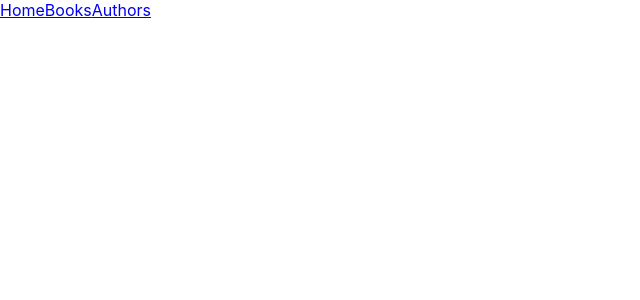
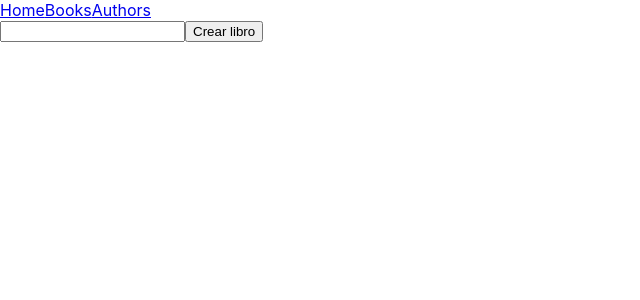
Before and after one commit to aruvaro88/soamee-book-test, a React (Create React App) app: page /createbook in a window 1280 px wide. Before the commit this address had no page. Shown: the top 300 px of the page, without its empty margins (0-640 px from the left). Built offline with nearby package versions, Linux system fonts and the light colour scheme.

Commit message:
servicios, componente lista y formulario

```diff
--- a/package.json
+++ b/package.json
@@ -6,10 +6,12 @@
     "@testing-library/jest-dom": "^5.16.1",
     "@testing-library/react": "^11.2.7",
     "@testing-library/user-event": "^12.8.3",
+    "axios": "^0.24.0",
     "react": "^17.0.2",
+    "react-bootstrap": "^2.0.3",
     "react-dom": "^17.0.2",
+    "react-router": "5.2.0",
     "react-router-dom": "^6.1.0",
-    "react-router": "5.2.0",
     "react-scripts": "4.0.3",
     "web-vitals": "^1.1.2"
   },
--- a/src/App.js
+++ b/src/App.js
@@ -4,6 +4,7 @@ import { Home } from "./components/Home/home"
 import { Booklist } from "./components/Booklist/Booklist"
 import { Navbar } from "./components/Navbar/Navbar"
 import { Authors } from "./components/Authors/Authors"
+import {BookForm } from "./components/BookForm/bookForm"
 
 function App() {
   return (
@@ -13,6 +14,7 @@ function App() {
         <Route path="/" element={<Home />}></Route>
         <Route path="/books" element={<Booklist />}></Route>
         <Route path="/authors" element={<Authors />}></Route>
+        <Route path="/createbook" element={<BookForm />}></Route>
       </Routes>
     </BrowserRouter>
   )
--- /dev/null
+++ b/src/Services/books/booksService.js
@@ -0,0 +1,15 @@
+import axios from "axios"
+
+export const getAllBooks = () => {
+  return axios.get("https://jsonplaceholder.typicode.com/photos").then((response) => {
+    const { data } = response
+    return data
+  })
+}
+
+export const createBook = () => {
+  return axios.post("https://jsonplaceholder.typicode.com/photos").then((response) => {
+    const { data } = response
+    return data
+  })
+}
--- /dev/null
+++ b/src/components/BookCard/bookCard.js
@@ -0,0 +1,12 @@
+import React from "react"
+
+export const BookCard = ({ title, thumbnailUrl }) => {
+  return (
+    <>
+      <li>
+        <img src={thumbnailUrl} alt="small"></img>
+        <h4>{title}</h4>
+      </li>
+    </>
+  )
+}
--- /dev/null
+++ b/src/components/BookForm/bookForm.js
@@ -0,0 +1,30 @@
+import React, { useState } from "react"
+import { createBook } from "../../Services/books/booksService"
+
+export const BookForm = () => {
+  const [newBook, setNewBook] = useState("")
+
+  const handleChange = (event) => {
+    setNewBook(event.target.value)
+  }
+
+  const handleSubmit = (event) => {
+    event.preventDefault()
+    const bookToAdd = {
+      albumId: 1,
+      title: newBook,
+      url: "https://via.placeholder.com/600/771796",
+      thumbnailUrl: "https://via.placeholder.com/150/771796",
+    }
+    createBook(bookToAdd)
+    setNewBook("")
+  }
+  return (
+    <>
+      <form onSubmit={handleSubmit}>
+        <input type="text" onChange={handleChange} value={newBook}></input>
+        <button>Crear libro</button>
+      </form>
+    </>
+  )
+}
--- a/src/components/Booklist/Booklist.js
+++ b/src/components/Booklist/Booklist.js
@@ -1,6 +1,31 @@
-import React from "react"
+import React, { useEffect, useState } from "react"
 import "./Booklist.css"
+import { getAllBooks, createBook } from "../../Services/books/booksService"
+import { BookCard } from "../BookCard/bookCard"
+import Button from "react-bootstrap/Button"
+import { Link } from "react-router-dom"
 
 export const Booklist = () => {
-  return <h1>soy la lista de libros</h1>
+  const [books, setBooks] = useState([])
+
+  useEffect(() => {
+    getAllBooks().then((books) => {
+      setBooks(books)
+    })
+  })
+
+
+  return (
+    <>
+      <h1>Book List</h1>
+      <Link to="/createbook">
+        <Button>Crear libro</Button>
+      </Link>
+      <ul>
+        {books.map((book) => (
+          <BookCard key={book.id} {...book} />
+        ))}
+      </ul>
+    </>
+  )
 }
--- a/src/components/Home/home.js
+++ b/src/components/Home/home.js
@@ -1,6 +1,18 @@
 import React from "react"
 import "./home.css"
+import Button from "react-bootstrap/Button"
+import { Link } from "react-router-dom"
 
 export const Home = () => {
-  return <h1>Soy la home</h1>
+  return (
+    <>
+      <h1>Soamee Book Store</h1>
+      <Link to="/books">
+        <Button className="primary">Ver libros</Button>
+      </Link>
+      <Link to="/authors">
+        <Button className="primary">Ver autores</Button>
+      </Link>
+    </>
+  )
 }
```
Also changed, not shown: src/components/BookCard/bookCard.css (added), src/components/BookForm/bookForm.css (added), 1 other file (tests, documents, lock files or other folders).
